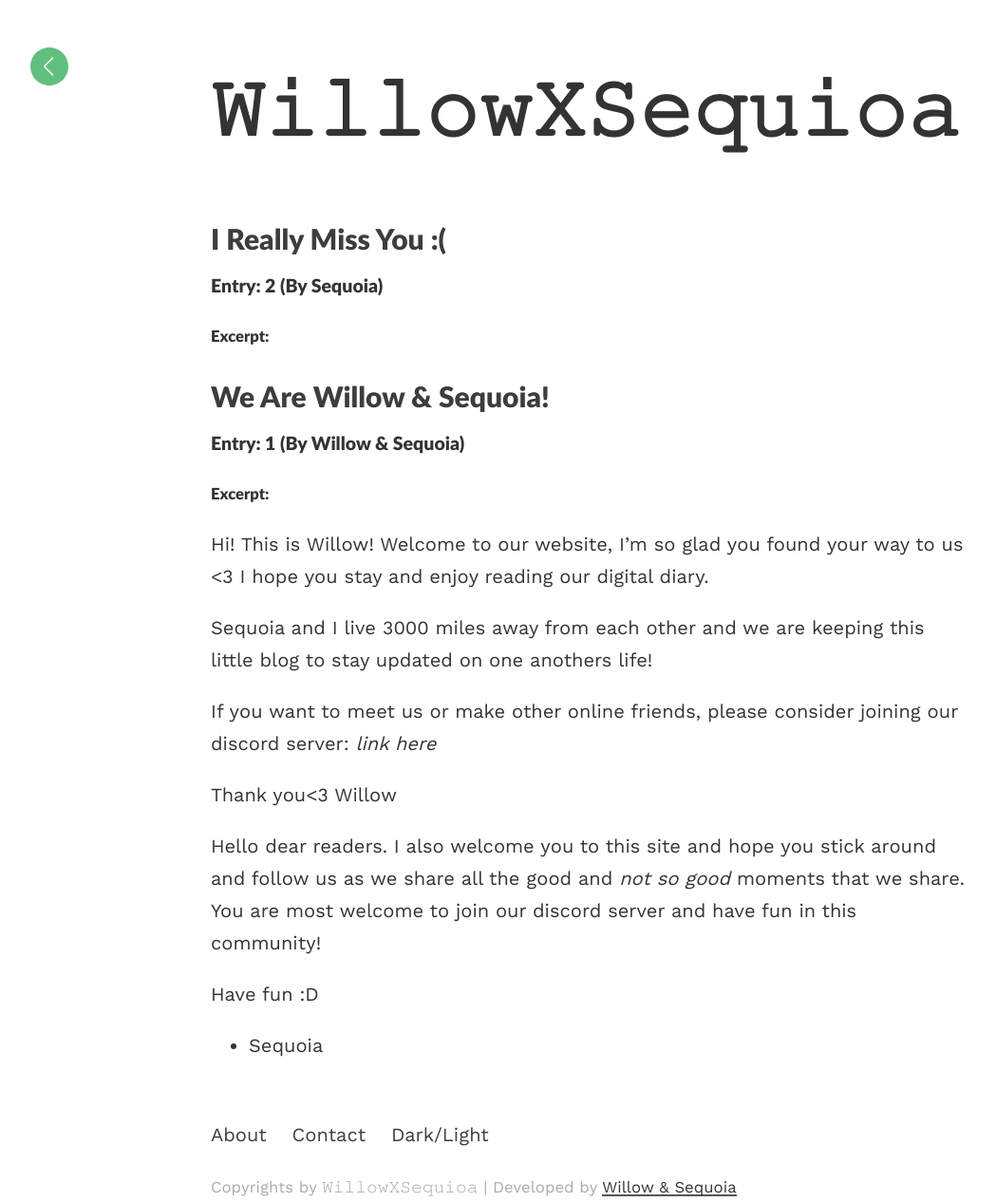
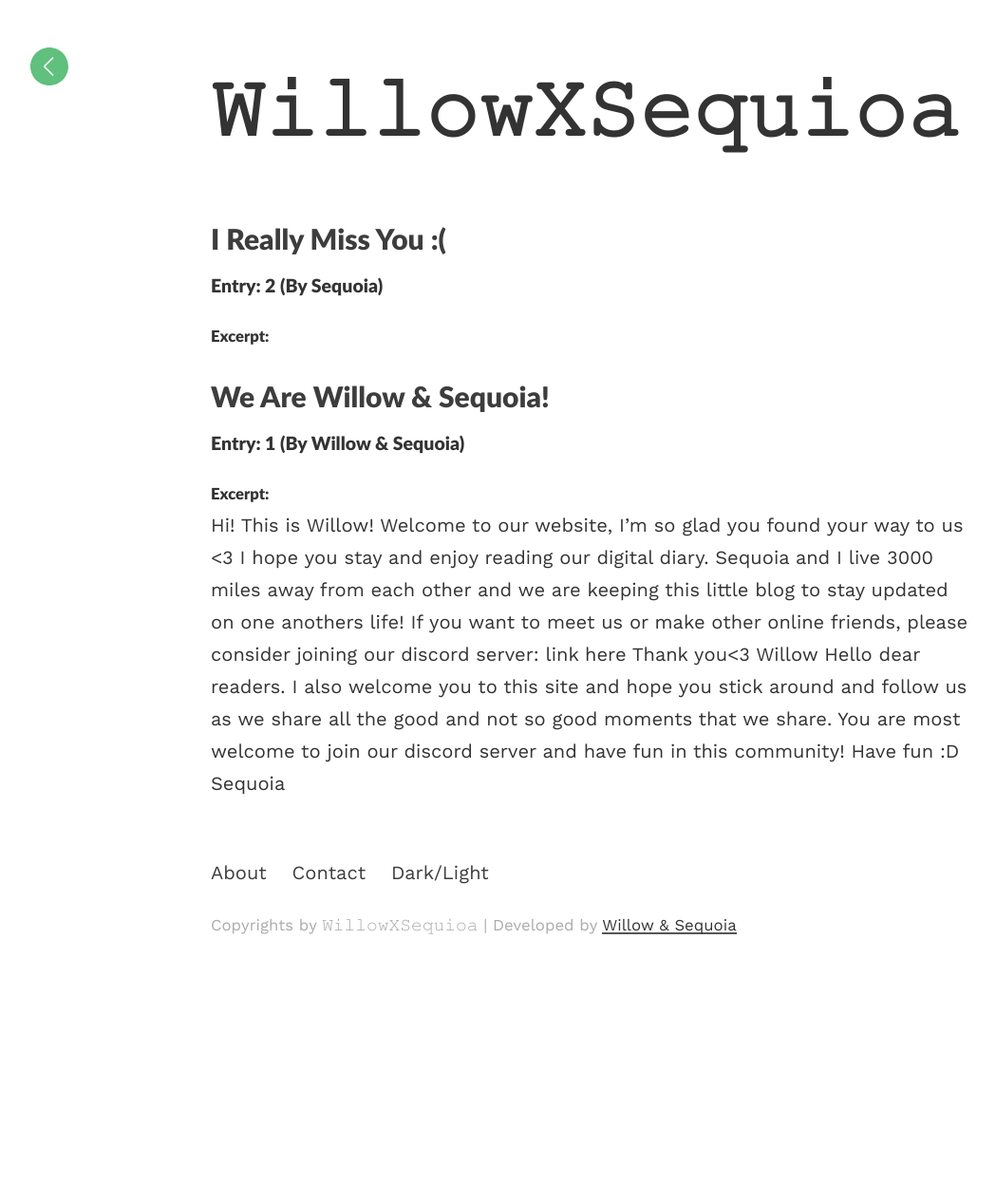
Before and after one commit to willowxsequoia/willowxsequoia.github.io, a Jekyll site: the page built from index.html, in a window 1280 px wide. Shown: the whole page at 95% size, without its empty margins (18-1067 px from the left). Built offline with Jekyll 4.4.1, drawn with Linux system fonts in a browser that asks for light colours; the list of posts is cut into pages by our own code; after the commit the page ends 990 px from its top, so only the background shows below that; part of the change alters nothing that is shown.

```diff
--- a/index.html
+++ b/index.html
@@ -5,7 +5,7 @@ layout: default
 <div class="article-list">
   {% for post in paginator.posts %}
     <h2><a href="{{post.url | prepend: site.baseurl}}">{{post.title}}</a></h2><h3><small>Entry: {{post.subtitle}}</small></h3>
-    <p><h5>Excerpt:</h5>{{post.excerpt}}</p>
+    <p><h5>Excerpt:</h5>{{post.excerpt | strip_html}}</p>
   {% endfor %}
 </div>
 
```
